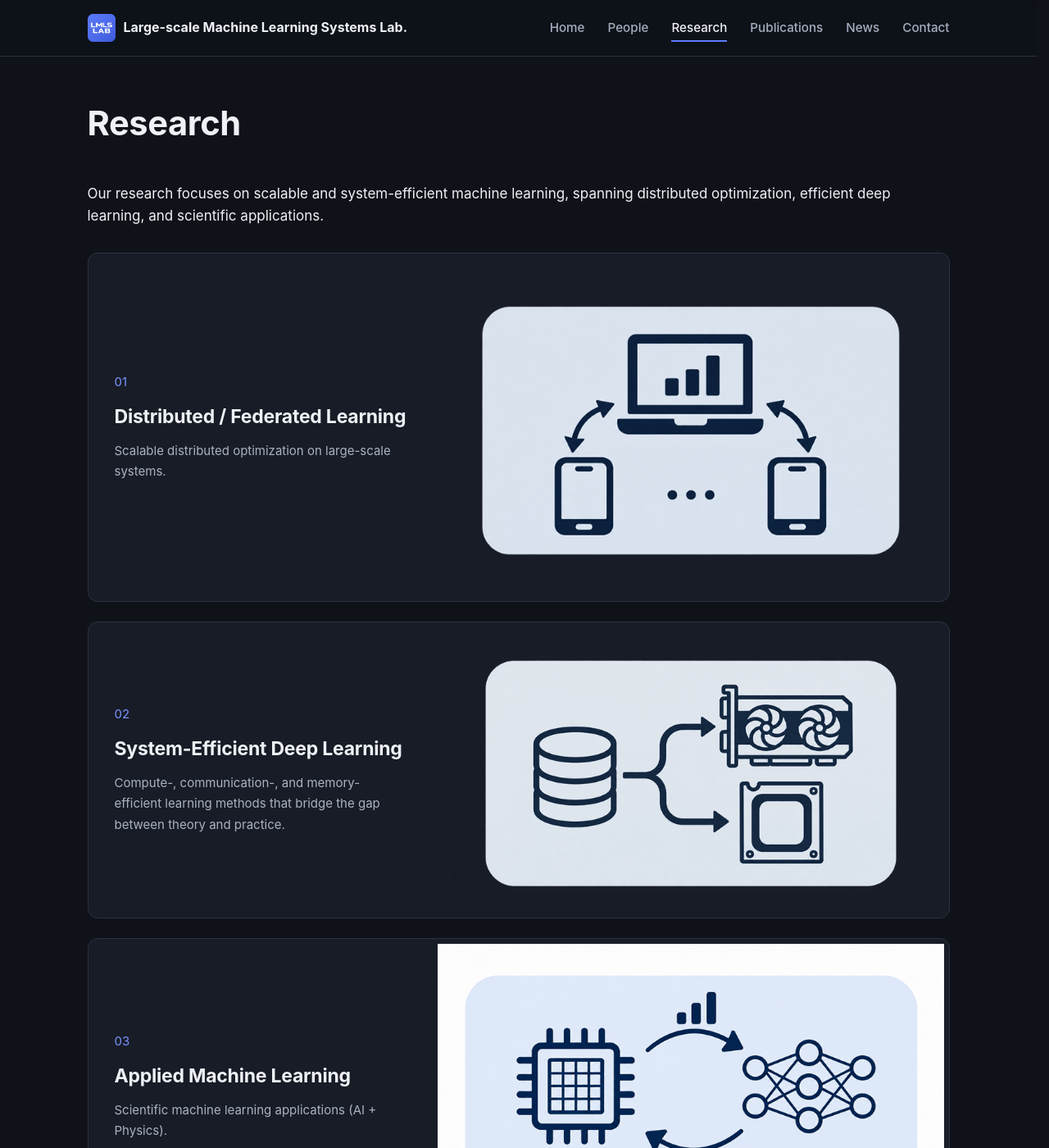
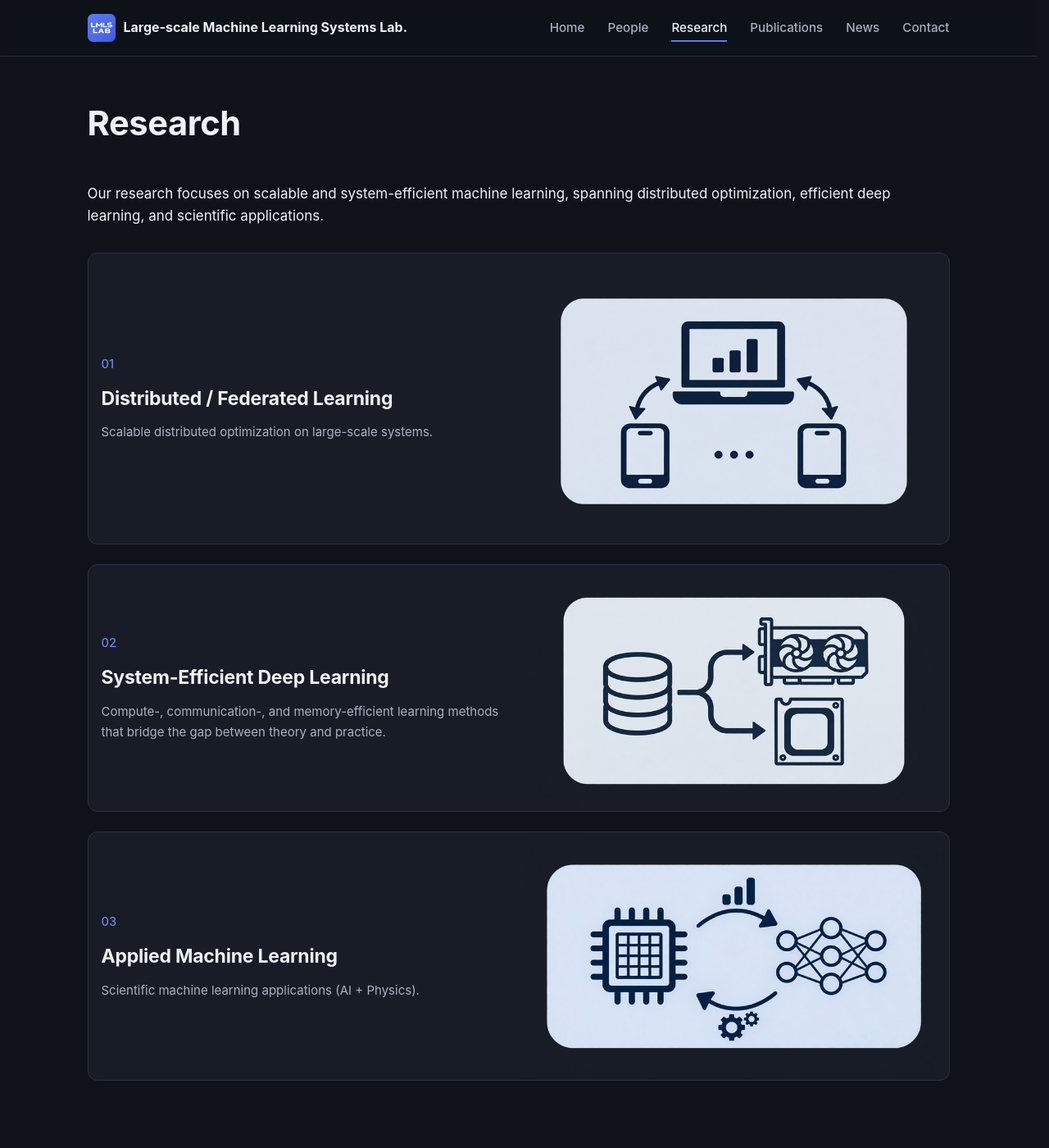
Before and after one commit to LMLS-Lab/lmls-lab.github.io, a Jekyll site: the page built from research.md, in a window 1280 px wide and 1400 px high. Shown: the whole window at 82% size. Built offline with Jekyll 4.4.1, drawn with Linux system fonts in a browser that asks for light colours.

Commit message:
Changed the style.

```diff
--- a/assets/css/style.scss
+++ b/assets/css/style.scss
@@ -834,8 +834,8 @@ img { max-width: 100%; display: block; }
 
 .research-card {
   display: grid;
-  grid-template-columns: 40% 60%;
-  min-height: 260px;
+  grid-template-columns: 50% 50%;
+  min-height: 200px;
   overflow: hidden;
   background: #181c26;
   border: 1px solid #2b3241;
@@ -843,7 +843,7 @@ img { max-width: 100%; display: block; }
 }
 
 .research-card__content {
-  padding: 32px;
+  padding: 16px;
   display: flex;
   flex-direction: column;
   justify-content: center;
```
Also changed, not shown: assets/images/research/applied.png.
